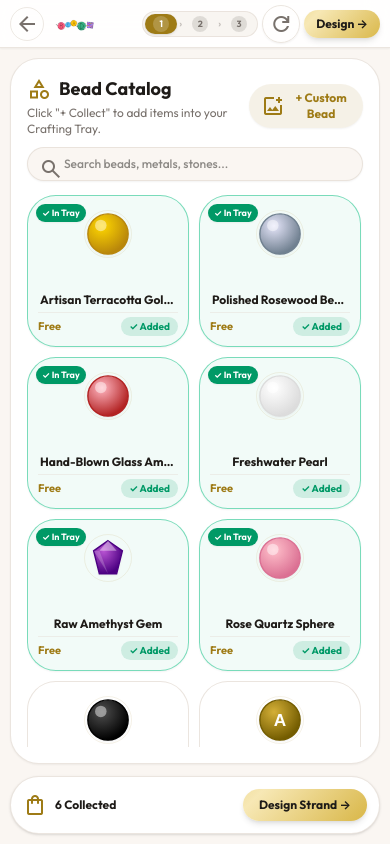
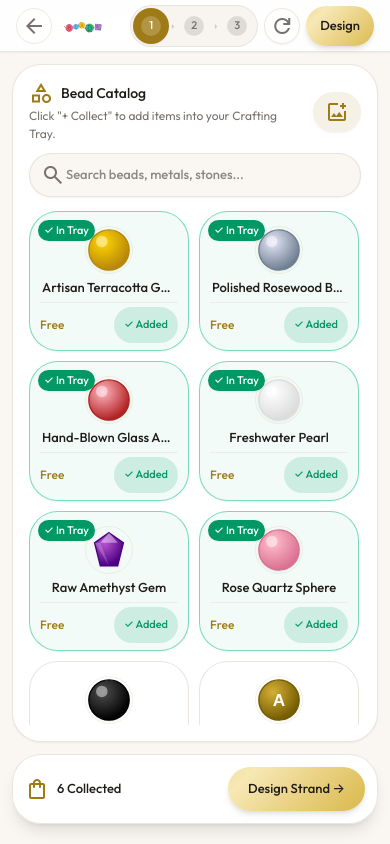
Before and after one commit to Ash7810/Beadu-x-Froyo, a Next.js app: page /builder in a window 390 px wide. Built offline with nearby package versions, Linux system fonts and the light colour scheme.

Commit message:
style(mobile): implement Mobile Sizing & Spacing Spec (390px baseline, 44px+ touch targets, 2-col grid, mobile toolbar stack, bottom sheet)

```diff
--- a/app/builder/page.tsx
+++ b/app/builder/page.tsx
@@ -215,13 +215,14 @@ function BuilderContent() {
     <DndContext sensors={sensors} collisionDetection={pointerWithin} onDragStart={handleDragStart} onDragEnd={handleDragEnd}>
       <div className="flex flex-col h-screen bg-background text-foreground overflow-hidden font-sans select-none">
 
-        {/* Top Header Bar */}
-        <header className="h-12 sm:h-16 px-2.5 sm:px-4 md:px-8 bg-card/90 border-b border-border/80 flex justify-between items-center z-30 shrink-0 shadow-xs backdrop-blur-md w-full">
+        {/* Top Header Bar — 52px height on mobile, 64px on tablet/desktop */}
+        <header className="h-13 sm:h-16 px-4 md:px-8 bg-card/90 border-b border-border/80 flex justify-between items-center z-30 shrink-0 shadow-xs backdrop-blur-md w-full pt-[max(0px,env(safe-area-inset-top))]">
           {/* LEFT GROUP: Brand Identity */}
           <div className="flex items-center gap-1.5 sm:gap-2 shrink-0">
             <Link
               href="/"
-              className="flex items-center gap-1 text-xs text-muted-foreground hover:text-foreground font-semibold transition-colors p-1 sm:px-2.5 sm:py-1.5 rounded-full border border-border/70 hover:bg-muted/60"
+              className="flex items-center justify-center text-xs text-muted-foreground hover:text-foreground font-medium transition-colors w-9 h-9 sm:w-auto sm:h-auto sm:px-2.5 sm:py-1.5 rounded-full border border-border/70 hover:bg-muted/60"
+              title="Home"
             >
               <span className="material-symbols-outlined text-base">arrow_back</span>
               <span className="hidden sm:inline">Home</span>
@@ -233,39 +234,39 @@ function BuilderContent() {
           </div>
 
           {/* RIGHT GROUP: Actionable Controls */}
-          <div className="flex items-center gap-1 sm:gap-2 shrink-0">
-            {/* Decoupled 3-Step Breadcrumb Stepper */}
-            <div className="flex items-center gap-0.5 sm:gap-1 bg-muted/60 p-0.5 sm:p-1 rounded-full border border-border/80 text-xs font-semibold shrink-0">
+          <div className="flex items-center gap-1.5 sm:gap-2 shrink-0">
+            {/* Decoupled 3-Step Breadcrumb Stepper — Icon/number only below 480px */}
+            <div className="flex items-center gap-0.5 sm:gap-1 bg-muted/60 p-0.5 sm:p-1 rounded-full border border-border/80 text-xs font-medium shrink-0">
               <button
                 onClick={() => setCurrentStep(1)}
-                className={`px-2 py-0.5 sm:px-2.5 sm:py-1 rounded-full transition-all flex items-center gap-1 ${
+                className={`px-2 py-1 rounded-full transition-all flex items-center gap-1 min-h-[36px] ${
                   currentStep === 1
-                    ? "bg-primary text-primary-foreground shadow-sm font-bold"
+                    ? "bg-primary text-primary-foreground shadow-xs font-medium"
                     : "text-muted-foreground hover:text-foreground hover:bg-card/50"
                 }`}
                 title="Step 1: Select Beads"
               >
-                <span className={`w-4 h-4 sm:w-5 sm:h-5 rounded-full text-[9px] sm:text-[10px] font-bold flex items-center justify-center ${
+                <span className={`w-5 h-5 rounded-full text-[11px] font-medium flex items-center justify-center ${
                   currentStep === 1 ? "bg-white/20 text-white" : "bg-muted-foreground/20 text-muted-foreground"
                 }`}>1</span>
-                <span className="hidden xl:inline text-xs font-medium">Select Beads</span>
+                <span className="hidden md:inline text-[12px] font-medium">Select Beads</span>
               </button>
 
               <span className="text-muted-foreground/40 text-[10px] font-bold">›</span>
 
               <button
                 onClick={() => setCurrentStep(2)}
-                className={`px-2 py-0.5 sm:px-2.5 sm:py-1 rounded-full transition-all flex items-center gap-1 ${
+                className={`px-2 py-1 rounded-full transition-all flex items-center gap-1 min-h-[36px] ${
                   currentStep === 2
-                    ? "bg-primary text-primary-foreground shadow-sm font-bold"
+                    ? "bg-primary text-primary-foreground shadow-xs font-medium"
                     : "text-muted-foreground hover:text-foreground hover:bg-card/50"
                 }`}
                 title="Step 2: Design Strand"
               >
-                <span className={`w-4 h-4 sm:w-5 sm:h-5 rounded-full text-[9px] sm:text-[10px] font-bold flex items-center justify-center ${
+                <span className={`w-5 h-5 rounded-full text-[11px] font-medium flex items-center justify-center ${
                   currentStep === 2 ? "bg-white/20 text-white" : "bg-muted-foreground/20 text-muted-foreground"
                 }`}>2</span>
-                <span className="hidden xl:inline text-xs font-medium">Design Strand</span>
+                <span className="hidden md:inline text-[12px] font-medium">Design Strand</span>
               </button>
 
               <span className="text-muted-foreground/40 text-[10px] font-bold">›</span>
@@ -273,43 +274,43 @@ function BuilderContent() {
               <button
                 onClick={() => placedBeads.length > 0 && setCurrentStep(3)}
                 disabled={placedBeads.length === 0 && currentStep !== 3}
-                className={`px-2 py-0.5 sm:px-2.5 sm:py-1 rounded-full transition-all flex items-center gap-1 ${
+                className={`px-2 py-1 rounded-full transition-all flex items-center gap-1 min-h-[36px] ${
                   currentStep === 3
-                    ? "bg-primary text-primary-foreground shadow-sm font-bold"
+                    ? "bg-primary text-primary-foreground shadow-xs font-medium"
                     : placedBeads.length === 0
                     ? "text-muted-foreground/40 cursor-not-allowed"
                     : "text-muted-foreground hover:text-foreground hover:bg-card/50"
                 }`}
                 title={placedBeads.length === 0 ? "Add at least 1 bead to continue." : "Step 3: Review & Order"}
               >
-                <span className={`w-4 h-4 sm:w-5 sm:h-5 rounded-full text-[9px] sm:text-[10px] font-bold flex items-center justify-center ${
+                <span className={`w-5 h-5 rounded-full text-[11px] font-medium flex items-center justify-center ${
                   currentStep === 3 ? "bg-white/20 text-white" : "bg-muted-foreground/20 text-muted-foreground"
                 }`}>3</span>
-                <span className="hidden xl:inline text-xs font-medium">Review & Order</span>
+                <span className="hidden md:inline text-[12px] font-medium">Review & Order</span>
               </button>
             </div>
 
             {/* Valuation Price Badge */}
-            <div className="text-xs text-muted-foreground font-semibold hidden lg:block bg-muted/40 px-3 py-1.5 rounded-full border border-border/60 shrink-0">
-              Valuation: <strong className="text-primary font-bold text-sm ml-1">{pricing.total === 0 ? "Free" : `₹${pricing.total}`}</strong>
+            <div className="text-[12px] text-muted-foreground font-medium hidden lg:block bg-muted/40 px-3 py-1.5 rounded-full border border-border/60 shrink-0">
+              Valuation: <strong className="text-primary font-medium text-[13px] ml-1">{pricing.total === 0 ? "Free" : `₹${pricing.total}`}</strong>
             </div>
 
-            {/* New Customer / Reset Button - Compact Icon Button */}
+            {/* New Customer / Reset Button - 40x40px touch zone */}
             <button
               onClick={handleNewCustomer}
-              className="p-1.5 sm:p-2 text-xs text-muted-foreground hover:text-primary hover:bg-muted/80 transition-all rounded-full border border-border/80 shadow-xs flex items-center justify-center shrink-0"
+              className="w-9 h-9 sm:w-10 sm:h-10 text-xs text-muted-foreground hover:text-primary hover:bg-muted/80 transition-all rounded-full border border-border/80 shadow-xs flex items-center justify-center shrink-0 cursor-pointer active:scale-95 min-w-[36px] min-h-[36px]"
               title="Reset / New Customer"
               aria-label="Reset / New Customer"
             >
-              <span className="material-symbols-outlined text-sm sm:text-base">refresh</span>
+              <span className="material-symbols-outlined text-base">refresh</span>
             </button>
 
-            {/* Primary Action CTA Button - Fits perfectly on all mobile screens */}
+            {/* Primary Action CTA Button - Minimum 44-48px touch height */}
             {currentStep === 3 ? (
               <button
                 onClick={() => setIsCheckoutOpen(true)}
                 disabled={placedBeads.length === 0}
-                className={`px-3 py-1.5 sm:px-4 sm:py-2 font-bold text-xs rounded-full shadow-md transition-all shrink-0 whitespace-nowrap ${
+                className={`px-3.5 py-2 sm:px-4 sm:py-2 font-medium text-[13px] rounded-full shadow-md transition-all shrink-0 whitespace-nowrap min-h-[40px] flex items-center ${
                   placedBeads.length === 0
                     ? "bg-muted text-muted-foreground cursor-not-allowed border border-border/60"
                     : "gold-shimmer text-on-primary-container hover:scale-105"
@@ -320,21 +321,23 @@ function BuilderContent() {
             ) : currentStep === 1 ? (
               <button
                 onClick={() => setCurrentStep(2)}
-                className="gold-shimmer text-on-primary-container px-3 py-1.5 sm:px-4 sm:py-2 font-bold text-xs rounded-full shadow-md hover:scale-105 transition-all shrink-0 whitespace-nowrap"
+                className="gold-shimmer text-on-primary-container px-3.5 py-2 sm:px-4 sm:py-2 font-medium text-[13px] rounded-full shadow-md hover:scale-105 transition-all shrink-0 whitespace-nowrap min-h-[40px] flex items-center"
               >
-                Design →
+                <span>Design</span>
+                <span className="hidden xs:inline ml-1">→</span>
               </button>
             ) : (
               <button
                 onClick={() => setCurrentStep(3)}
                 disabled={placedBeads.length === 0}
-                className={`px-3 py-1.5 sm:px-4 sm:py-2 font-bold text-xs rounded-full shadow-md transition-all shrink-0 whitespace-nowrap ${
+                className={`px-3.5 py-2 sm:px-4 sm:py-2 font-medium text-[13px] rounded-full shadow-md transition-all shrink-0 whitespace-nowrap min-h-[40px] flex items-center ${
                   placedBeads.length === 0
                     ? "bg-muted text-muted-foreground cursor-not-allowed border border-border/60"
                     : "gold-shimmer text-on-primary-container hover:scale-105"
                 }`}
               >
-                Review →
+                <span>Review</span>
+                <span className="hidden xs:inline ml-1">→</span>
               </button>
             )}
           </div>
@@ -344,7 +347,7 @@ function BuilderContent() {
         {/* STEP 1: SELECT BEADS FOR TRAY */}
         {/* ========================================================================= */}
         {currentStep === 1 && (
-          <div className="flex-1 flex flex-col justify-between min-h-0 p-2.5 sm:p-4 md:p-6 max-w-6xl mx-auto w-full gap-3">
+          <div className="flex-1 flex flex-col justify-between min-h-0 p-3 sm:p-4 md:p-6 max-w-6xl mx-auto w-full gap-3">
             <div className="flex-1 min-h-0 bg-card rounded-2xl border border-border/80 p-3 sm:p-5 shadow-xs flex flex-col">
               <BeadLibrary
                 beads={beads}
@@ -356,20 +359,20 @@ function BuilderContent() {
               />
             </div>
 
-            {/* Step 1 Bottom Proceed Bar */}
-            <div className="w-full shrink-0">
-              <div className="flex flex-row justify-between items-center bg-card border border-border/80 p-3 sm:p-4 rounded-2xl shadow-sm gap-2">
-                <div className="text-xs flex items-center gap-2">
+            {/* Step 1 Bottom Sticky Proceed Bar with safe-area inset */}
+            <div className="w-full shrink-0 sticky bottom-0 z-30 pb-[max(0.5rem,env(safe-area-inset-bottom))]">
+              <div className="flex flex-row justify-between items-center bg-card/95 backdrop-blur-md border border-border/80 p-3 sm:p-4 rounded-2xl shadow-lg gap-2">
+                <div className="text-[13px] flex items-center gap-2">
                   <span className="material-symbols-outlined text-primary text-base">shopping_bag</span>
                   <div>
                     <span className="text-muted-foreground font-medium hidden xs:inline">Tray Inventory: </span>
-                    <strong className="text-foreground font-bold">{trayBeads.length} Collected</strong>
+                    <strong className="text-foreground font-medium">{trayBeads.length} Collected</strong>
                   </div>
                 </div>
 
                 <button
                   onClick={() => setCurrentStep(2)}
-                  className="px-4 py-2 sm:px-6 sm:py-2.5 gold-shimmer text-on-primary-container font-bold text-xs rounded-full shadow-md hover:scale-[1.02] active:scale-98 transition-all flex items-center justify-center gap-1.5 shrink-0"
+                  className="px-5 py-2.5 sm:px-6 sm:py-2.5 gold-shimmer text-on-primary-container font-medium text-[13px] rounded-full shadow-md hover:scale-[1.02] active:scale-98 transition-all flex items-center justify-center gap-1.5 shrink-0 min-h-[44px] cursor-pointer"
                 >
                   <span>Design Strand →</span>
                 </button>
@@ -382,7 +385,7 @@ function BuilderContent() {
         {/* STEP 2: DESIGN STRAND & CRAFTING TRAY */}
         {/* ========================================================================= */}
         {currentStep === 2 && (
-          <div className="flex-1 flex flex-col justify-between overflow-hidden p-2 sm:p-4 max-w-6xl mx-auto w-full gap-2.5">
+          <div className="flex-1 flex flex-col justify-between overflow-hidden p-2 sm:p-4 max-w-6xl mx-auto w-full gap-2.5 pb-[max(0.5rem,env(safe-area-inset-bottom))]">
             {/* Main Interactive Strand Canvas Stage */}
             <div className="flex-1 w-full min-h-0 flex items-center justify-center">
               <BraceletCanvas
--- a/components/builder/BeadLibrary.tsx
+++ b/components/builder/BeadLibrary.tsx
@@ -49,7 +49,7 @@ export const DraggableBeadItem = memo(function DraggableBeadItem({
       {...listeners}
       {...attributes}
       onClick={handleToggle}
-      className={`group relative flex flex-col items-center justify-between p-2.5 sm:p-3 rounded-2xl border transition-all cursor-grab active:cursor-grabbing select-none h-38 sm:h-44 ${
+      className={`group relative flex flex-col items-center justify-between p-2.5 sm:p-3 rounded-2xl border transition-all cursor-pointer select-none min-h-[140px] sm:min-h-[170px] ${
         isSelected
           ? "border-primary ring-2 ring-primary/40 bg-primary/10 shadow-xs"
           : isInTray
@@ -58,15 +58,15 @@ export const DraggableBeadItem = memo(function DraggableBeadItem({
       } ${isDragging ? "opacity-30 scale-95 ring-2 ring-primary" : ""}`}
     >
       {isSelected ? (
-        <span className="absolute left-2 top-2 text-[9px] font-bold px-1.5 py-0.5 rounded-full bg-primary text-primary-foreground shadow-xs">
+        <span className="absolute left-2 top-2 text-[11px] font-medium px-1.5 py-0.5 rounded-full bg-primary text-primary-foreground shadow-xs">
           Active
         </span>
       ) : isInTray ? (
-        <span className="absolute left-2 top-2 text-[9px] font-bold px-1.5 py-0.5 rounded-full bg-emerald-600 text-white shadow-xs">
+        <span className="absolute left-2 top-2 text-[11px] font-medium px-1.5 py-0.5 rounded-full bg-emerald-600 text-white shadow-xs">
           ✓ In Tray
         </span>
       ) : bead.isPremium || bead.price > 0 ? (
-        <span className="absolute left-2 top-2 text-[9px] font-bold px-1.5 py-0.5 rounded-full bg-amber-500/10 text-amber-700 dark:text-amber-400 border border-amber-500/20">
+        <span className="absolute left-2 top-2 text-[11px] font-medium px-1.5 py-0.5 rounded-full bg-amber-500/10 text-amber-700 dark:text-amber-400 border border-amber-500/20">
           Premium
         </span>
       ) : null}
@@ -80,11 +80,11 @@ export const DraggableBeadItem = memo(function DraggableBeadItem({
       </div>
 
       <div className="w-full text-center space-y-1 mt-auto">
-        <span className="block text-xs font-bold text-foreground truncate px-0.5" title={bead.name}>
+        <span className="block text-[13px] font-medium text-foreground truncate px-0.5" title={bead.name}>
           {bead.name}
         </span>
-        <div className="flex items-center justify-between pt-1 border-t border-border/50 gap-1">
-          <span className="text-[11px] text-primary font-bold">
+        <div className="flex items-center justify-between pt-1 border-t border-border/50 gap-2">
+          <span className="text-[12px] text-primary font-medium">
             {bead.isPremium || bead.price > 0 ? `₹${bead.price}` : "Free"}
           </span>
           <button
@@ -92,7 +92,7 @@ export const DraggableBeadItem = memo(function DraggableBeadItem({
               e.stopPropagation();
               handleToggle();
             }}
-            className={`px-2 py-0.5 text-[10px] font-bold rounded-full transition-colors whitespace-nowrap ${
+            className={`min-h-[36px] px-2.5 py-1 text-[11px] font-medium rounded-full transition-colors whitespace-nowrap cursor-pointer active:scale-95 ${
               isInTray
                 ? "bg-emerald-600/15 text-emerald-600 hover:bg-destructive/10 hover:text-destructive"
                 : "bg-primary/10 hover:bg-primary/20 text-primary"
@@ -180,20 +180,20 @@ export function BeadLibrary({
   return (
     <div className="flex h-full flex-col gap-3.5 bg-card p-1 sm:p-2 font-sans select-none min-h-0">
       <div className="space-y-2.5">
-        <div className="flex items-center justify-between">
+        <div className="flex items-center justify-between gap-2">
           <div>
-            <h2 className="font-display text-lg font-bold text-foreground flex items-center gap-2">
+            <h2 className="font-display text-[14px] sm:text-lg font-medium text-foreground flex items-center gap-2">
               <span className="material-symbols-outlined text-primary text-xl">category</span>
               Bead Catalog
             </h2>
-            <p className="text-xs text-muted-foreground mt-0.5">Click "+ Collect" to add items into your Crafting Tray.</p>
+            <p className="text-[12px] text-muted-foreground mt-0.5">Click "+ Collect" to add items into your Crafting Tray.</p>
           </div>
           <button
             onClick={() => setIsUploadOpen(true)}
-            className="px-3 py-1.5 bg-primary/10 text-primary hover:bg-primary/20 text-xs font-bold rounded-full flex items-center gap-1.5 transition-all shadow-xs"
+            className="min-h-[40px] px-3 py-1.5 bg-primary/10 text-primary hover:bg-primary/20 text-[12px] font-medium rounded-full flex items-center gap-1.5 transition-all shadow-xs cursor-pointer active:scale-95 shrink-0"
           >
             <span className="material-symbols-outlined text-base">add_photo_alternate</span>
-            <span>+ Custom Bead</span>
+            <span className="hidden xs:inline">+ Custom Bead</span>
           </button>
         </div>
 
@@ -207,15 +207,15 @@ export function BeadLibrary({
             placeholder="Search beads, metals, stones..."
             value={searchQuery}
             onChange={(e) => setSearchQuery(e.target.value)}
-            className="w-full pl-9 pr-3.5 py-2 bg-background border border-border/80 rounded-xl text-xs font-medium focus:outline-none focus:ring-2 focus:ring-primary/40 shadow-xs"
+            className="w-full pl-9 pr-3.5 py-2.5 min-h-[44px] bg-background border border-border/80 rounded-xl text-[13px] font-medium focus:outline-none focus:ring-2 focus:ring-primary/40 shadow-xs"
           />
         </div>
       </div>
 
-      {/* Bead Grid - 2 columns on mobile, 3 on tablet, 4 on desktop */}
+      {/* Bead Grid - STRICT 2 columns on mobile (<640px), 3 on tablet, 4 on desktop */}
       <div className="grid grid-cols-2 sm:grid-cols-3 lg:grid-cols-4 gap-2.5 sm:gap-3.5 overflow-y-auto overflow-x-hidden flex-1 min-h-0 pr-0.5">
         {filtered.length === 0 ? (
-          <div className="col-span-full py-12 text-center text-xs text-muted-foreground space-y-2">
+          <div className="col-span-full py-12 text-center text-[12px] text-muted-foreground space-y-2">
             <span className="material-symbols-outlined text-3xl opacity-40">inventory_2</span>
             <p>No beads found in this category.</p>
           </div>
```
Also changed, not shown: components/builder/BraceletCanvas.tsx (+60 -53 lines), components/builder/CraftingTray.tsx (+12 -12 lines).
